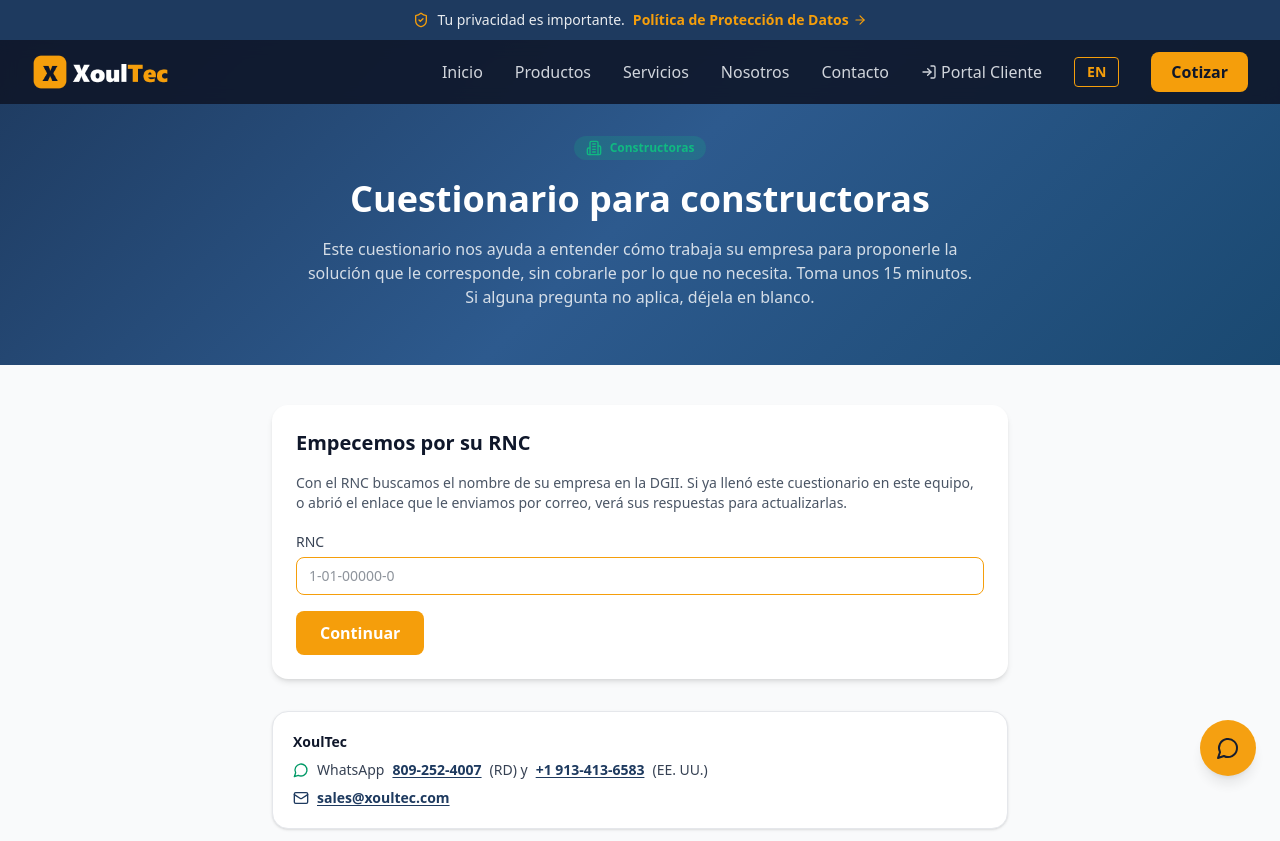
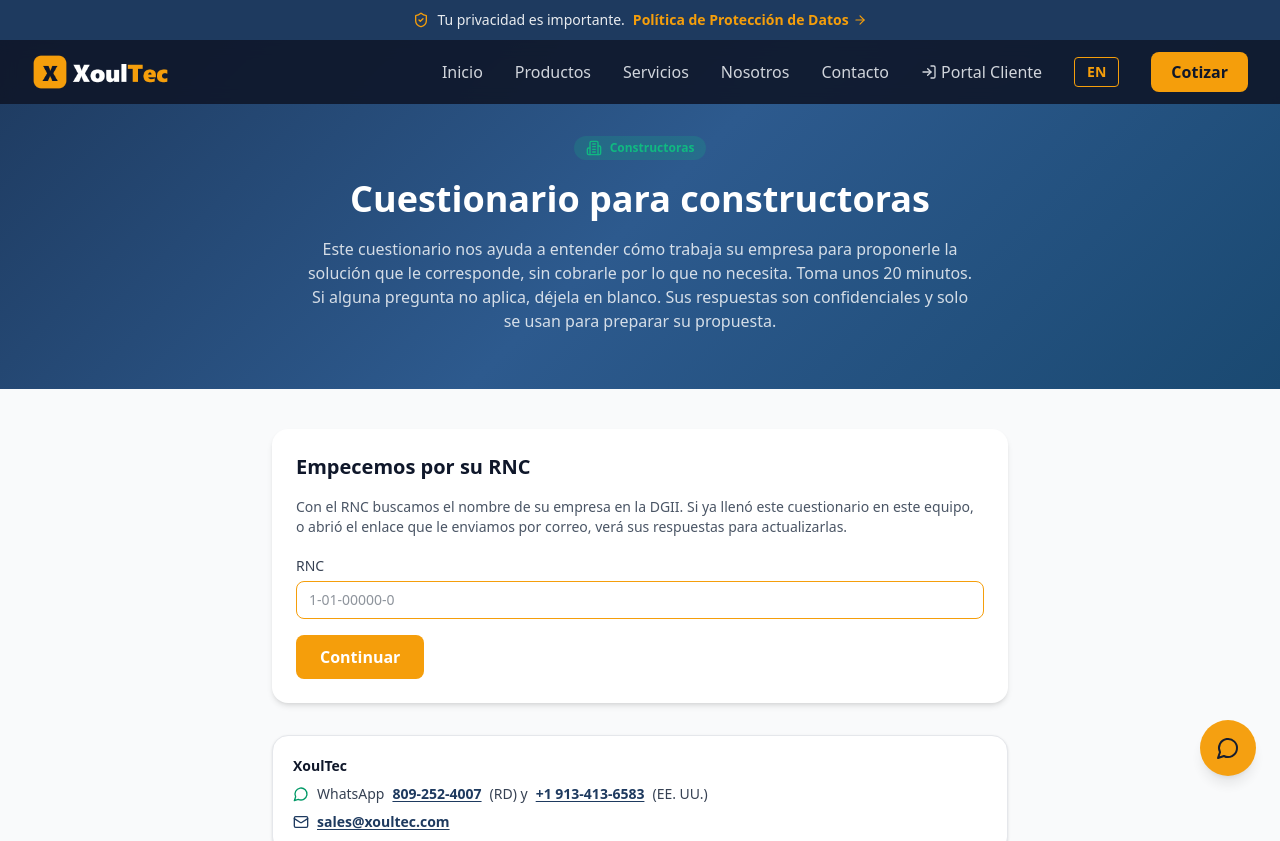
Before and after one commit to xoultec/homepage, a Next.js app: page /cuestionario-constructoras in a window 1280 px wide. Shown: the top 841 px of the page. Built offline with nearby package versions, Linux system fonts and the light colour scheme.

Commit message:
fix(cuestionario-constructoras): igualar textos con el documento (años de la empresa, 20 minutos, nota de confidencialidad)

```diff
--- a/app/cuestionario-constructoras/questions.ts
+++ b/app/cuestionario-constructoras/questions.ts
@@ -9,9 +9,9 @@
 import { YES_NO, area, text, yesNo, type Section } from '~/components/questionnaire/model'
 
 export const INTRO_ES =
-  'Este cuestionario nos ayuda a entender cómo trabaja su empresa para proponerle la solución que le corresponde, sin cobrarle por lo que no necesita. Toma unos 15 minutos. Si alguna pregunta no aplica, déjela en blanco.'
+  'Este cuestionario nos ayuda a entender cómo trabaja su empresa para proponerle la solución que le corresponde, sin cobrarle por lo que no necesita. Toma unos 20 minutos. Si alguna pregunta no aplica, déjela en blanco. Sus respuestas son confidenciales y solo se usan para preparar su propuesta.'
 export const INTRO_EN =
-  "This questionnaire helps us understand how your company works so we can propose the solution that fits you, without charging you for what you don't need. It takes about 15 minutes. If a question does not apply, leave it blank."
+  "This questionnaire helps us understand how your company works so we can propose the solution that fits you, without charging you for what you don't need. It takes about 20 minutes. If a question does not apply, leave it blank. Your answers are confidential and are used only to prepare your proposal."
 
 export const THANKS_ES = 'Con sus respuestas le preparamos una propuesta a la medida de su operación.'
 export const THANKS_EN = 'With your answers we will prepare a proposal tailored to your operation.'
@@ -39,7 +39,7 @@ export const SECTIONS: Section[] = [
           },
         ],
       },
-      { n: 2, es: '¿Cuántos años tiene operando?', en: 'How many years have you been operating?', fields: [text('q2')] },
+      { n: 2, es: '¿Cuántos años tiene la empresa operando?', en: 'How many years has the company been operating?', fields: [text('q2')] },
       {
         n: 3,
         es: '¿Tiene empresas relacionadas o varias razones sociales (RNC) que deban llevarse juntas?',
```
